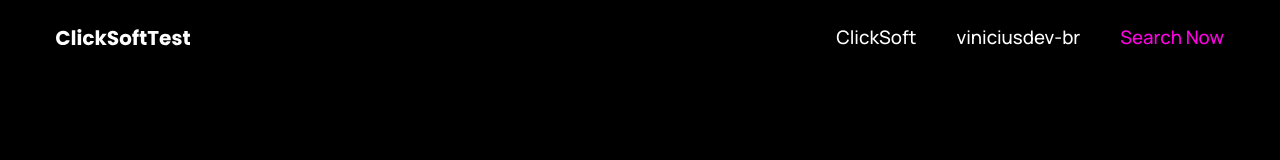
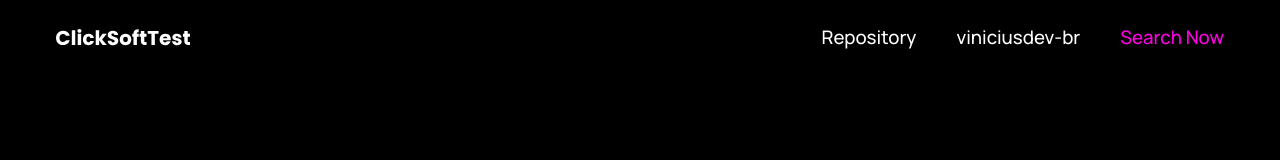
Before and after one commit to viniciusdev-br/search-devs, a React (Create React App) app: page / in a window 1280 px wide. Shown: the top 160 px of the page. Built offline with nearby package versions, Linux system fonts and the light colour scheme; no server answers.

Commit message:
Update Index.tsx
Change link and title in first tag "a" on Header

```diff
--- a/src/components/Header/Index.tsx
+++ b/src/components/Header/Index.tsx
@@ -7,7 +7,7 @@ export function Header(){
             <Content>
                 <img src={logoClickSoft} alt="Logo ClickSoftTest" />
                 <div>
-                    <a href="https://www.clicksoft.com.br/">ClickSoft</a>
+                    <a href="https://github.com/viniciusdev-br/search-devs">Repository</a>
                     <a href="https://github.com/viniciusdev-br">viniciusdev-br</a>
                     <a href="#inputDev" className="search-now">Search Now</a>
                 </div>
```
